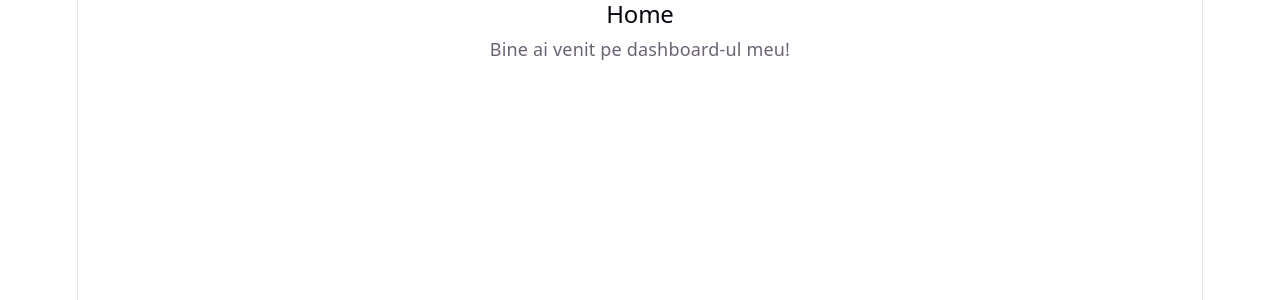
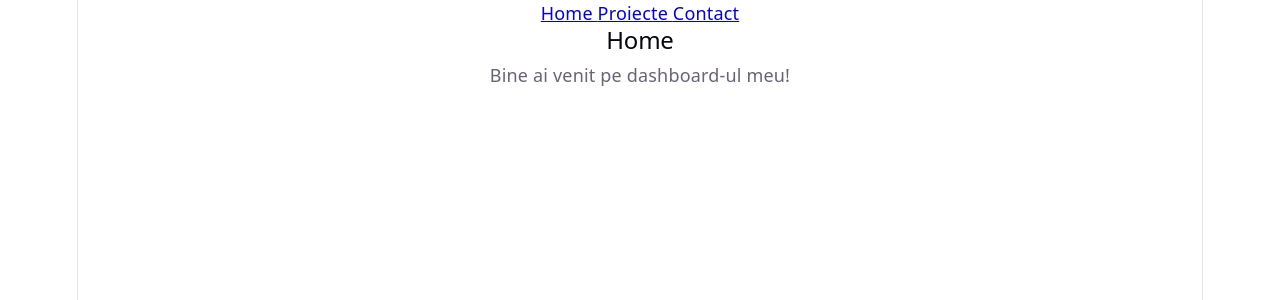
Before and after one commit to Hrelea-Victor/Laborator-pweb, a React (Vite) app: page / in a window 1280 px wide. Shown: the top 300 px of the page. Built offline with nearby package versions, Linux system fonts and the light colour scheme.

Commit message:
Feat: Nav Bar

```diff
--- a/src/App.jsx
+++ b/src/App.jsx
@@ -2,14 +2,16 @@
 import Home from './pages/Home';
 import Projects from './pages/Projects';
 import Contact from './pages/Contact';
+import Navbar from './Navbar'
 function App() {
 	return (
 		<BrowserRouter>
-		<Routes>
-		<Route path="/" element={<Home />} />
-		<Route path="/projects" element={<Projects />} />
-		<Route path="/contact" element={<Contact />} />
-		</Routes>
+			<Navbar />
+			<Routes>
+				<Route path="/" element={<Home />} />
+				<Route path="/projects" element={<Projects />} />
+				<Route path="/contact" element={<Contact />} />
+			</Routes>
 		</BrowserRouter>
 	);
 }
--- /dev/null
+++ b/src/Navbar.jsx
@@ -0,0 +1,11 @@
+import { Link } from 'react-router';
+function Navbar() {
+	return (
+		<nav>
+			<Link to="/">Home  </Link>
+			<Link to="/projects">Proiecte  </Link>
+			<Link to="/contact">Contact  </Link>
+		</nav>
+	);
+}
+export default Navbar;
```
